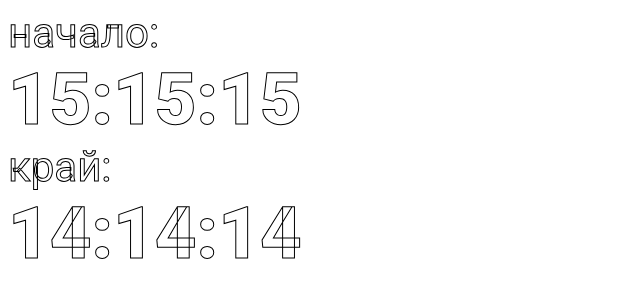
After one commit to viktorpenelski/streamlabs-listener, a Django app: page /obs/time in a window 1280 px wide. The commit adds this page. Shown: the top 300 px of the page, without its empty margins (0-640 px from the left). Run offline with Django 3.2, Linux system fonts and the light colour scheme; parts of the project's set-up code (start-up, migrations or seed data) failed here and were passed over.

Commit message:
looks OK maybe?

```diff
--- a/streamlabs-web/streamlabs_web/obs/static/obs/chart_config.js
+++ b/streamlabs-web/streamlabs_web/obs/static/obs/chart_config.js
@@ -13,8 +13,8 @@ function createChart(labels, data, context) {
         data: {
             labels: labels,
             datasets: [{
-                backgroundColor: 'rgb(96,6,59)',
-                borderColor: 'rgb(255, 99, 132)',
+                backgroundColor: 'rgb(255, 255, 224)',
+                borderColor: 'rgb(97, 97, 132)',
                 data: data
             }]
         },
@@ -27,11 +27,13 @@ function createChart(labels, data, context) {
             animation: {
                 duration: 1,
                 onComplete: function () {
-                    let chartInstance = this.chart,
+                    let chartInstance = this.chart;
                         ctx = chartInstance.ctx;
 
+                        ctx.fillStyle = 'rgb(255, 255, 224)';
+                        ctx.fillStyle = 'red';
                         ctx.font = Chart.helpers.fontString(
-                        40,
+                            48,
                             Chart.defaults.global.defaultFontStyle,
                             Chart.defaults.global.defaultFontFamily
                         );
@@ -44,6 +46,7 @@ function createChart(labels, data, context) {
                             let data = dataset.data[index];
                             // make sure that numbers are roudned to 2 decimals
                             data = parseFloat(data).toFixed(2);
+                            console.log(bar._model);
                             ctx.fillText(data, bar._model.x, bar._model.y - 5);
                         });
                     });
@@ -58,6 +61,7 @@ function createChart(labels, data, context) {
                         display: false
                     },
                     ticks: {
+                        fontColor: 'rgb(255, 255, 224)',
                         fontSize: 40,
                     }
                 }],
@@ -66,8 +70,10 @@ function createChart(labels, data, context) {
                         display: false
                     },
                     ticks: {
+                        padding: 25,
+                        display: false,
                         beginAtZero: true,
-                        fontSize: 30,
+                        // fontSize: 30,
                     }
                 }]
             }
--- a/streamlabs-web/streamlabs_web/obs/templates/obs/aggregate_chart.html
+++ b/streamlabs-web/streamlabs_web/obs/templates/obs/aggregate_chart.html
@@ -10,8 +10,10 @@
     <script src="{% static 'obs/client.js' %}"></script>
 </head>
 <body>
-<div class="chart-container" style="position: relative; height:400px; width:800px">
-    <canvas id="chart"></canvas>
+
+
+<div class="chart-container" style="position: absolute; top: 150px;">
+    <canvas id="chart" height="700px" width="700px"></canvas>
 </div>
 
 </body>
--- /dev/null
+++ b/streamlabs-web/streamlabs_web/obs/templates/obs/time.html
@@ -0,0 +1,79 @@
+<!DOCTYPE html>
+<html>
+<head>
+    <meta charset="utf-8">
+    <title>Timers</title>
+    {% load static %}
+    <link rel="stylesheet" type="text/css" href="{% static 'obs/style.css' %}">
+    <script src="{% static 'obs/lib/Chart-2.9.4.min.js' %}"></script>
+    <script src="{% static 'obs/chart_config.js' %}"></script>
+    <script src="{% static 'obs/client.js' %}"></script>
+    <link rel="preconnect" href="https://fonts.gstatic.com">
+    <link href="https://fonts.googleapis.com/css2?family=Roboto:ital,wght@0,400;0,900;1,100;1,900&display=swap" rel="stylesheet">
+    <style>
+
+        .foobar {
+            font-size:72px;
+            font-weight: 900;
+            color: black;
+            font-family: Roboto;
+            -webkit-text-fill-color: white; /* Will override color (regardless of order) */
+            -webkit-text-stroke-width: 1px;
+            -webkit-text-stroke-color: black;
+        }
+        .leftbar {
+            font-size:42px;
+            font-weight: 400;
+            color: black;
+            font-family: Roboto;
+            -webkit-text-fill-color: white; /* Will override color (regardless of order) */
+            -webkit-text-stroke-width: 1px;
+            -webkit-text-stroke-color: black;
+            display: inline-div;
+        }
+
+/*
+        .wrapper
+        {
+
+        }
+        .timer-start
+        {
+
+        }
+        .timer-end
+        {
+
+        } */
+    </style>
+</head>
+<body>
+
+    <div class="wrapper">
+        <div class="leftbar">начало: </div><div id="start" class="foobar">15:15:15</div>
+        <div class="leftbar">край: </div><div id="end" class="foobar">14:14:14</div>
+    </div>
+
+
+</body>
+<script>
+
+    function update() {
+        const urlParams = new URLSearchParams(window.location.search);
+        const slug = urlParams.get('slug');
+        fetchMetadataFor(slug).then((js) => {
+            let date = Date.parse(js.min_date);
+            start = js.min_date.substr(11, 8);
+            end = js.max_date.substr(11,8);
+            document.getElementById("start").textContent=start;
+            document.getElementById("end").textContent=end;
+            console.log(start);
+            console.log(end);
+            // js.max_date
+        });
+    }
+
+    let queryInterval = setInterval(update, 10000);
+
+</script>
+</html>
--- a/streamlabs-web/streamlabs_web/obs/urls/urls.py
+++ b/streamlabs-web/streamlabs_web/obs/urls/urls.py
@@ -8,6 +8,7 @@ app_name = 'obs'
 urlpatterns = [
     path('', views.index, name='index'),
     path('aggregate', views.aggregate_hashtags, name='aggregate'),
+    path('time', views.time_view, name='time'),
     path('aggregate_chart', views.aggregate_chart, name='aggregate_chart'),
     path('barchart', views.barchart, name='barchart')
 ]
--- a/streamlabs-web/streamlabs_web/obs/views.py
+++ b/streamlabs-web/streamlabs_web/obs/views.py
@@ -29,6 +29,10 @@ def aggregate_hashtags(request):
     context = {"aggregated_tags": aggregated_tags}
     return render(request, "obs/aggregate.html", context)
 
+
+def time_view(request):
+    context = {}
+    return render(request, "obs/time.html", context)
 
 def aggregate_chart(request):
     return render(request, "obs/aggregate_chart.html")
```
Also changed, not shown: streamlabs-web/streamlabs_web/obs/urls.py (+17 -16 lines), streamlabs-web/streamlabs_web/obs/static/obs/lib/bigtext.js (added), 1 other file. Lines whose indentation alone changed are shown as unchanged.
